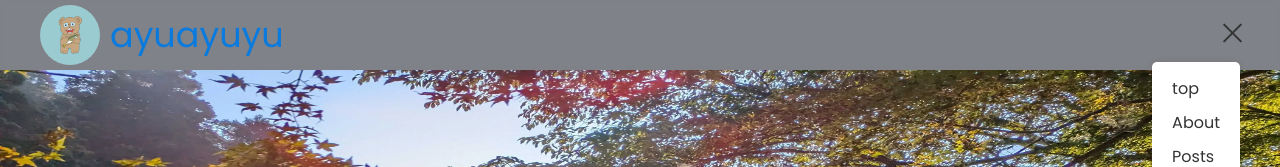
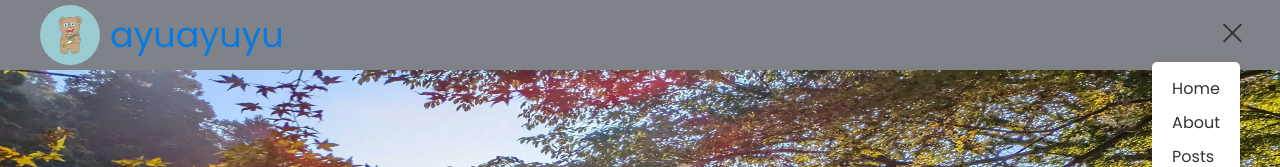
Before and after one commit to ayuayuyu/ayuayuyu.dev, a Next.js app: page / in a window 1280 px wide. Both pictures are taken after a click on the button 1220 px from the left and 32 px from the top of the page. Shown: the top 167 px of the page. Built offline with nearby package versions, Linux system fonts and the light colour scheme; some icons are missing.

Commit message:
chenge: menuListのtopをhome

```diff
--- a/src/components/base/header/memuList/index.tsx
+++ b/src/components/base/header/memuList/index.tsx
@@ -23,7 +23,7 @@ export const MenuList: React.FC = () => {
       {isOpen && (
         <nav className={styles.navMenu}>
           <Link href="/" className={styles.navLink}>
-            top
+            Home
           </Link>
           <Link href="/about" className={styles.navLink}>
             About
```
